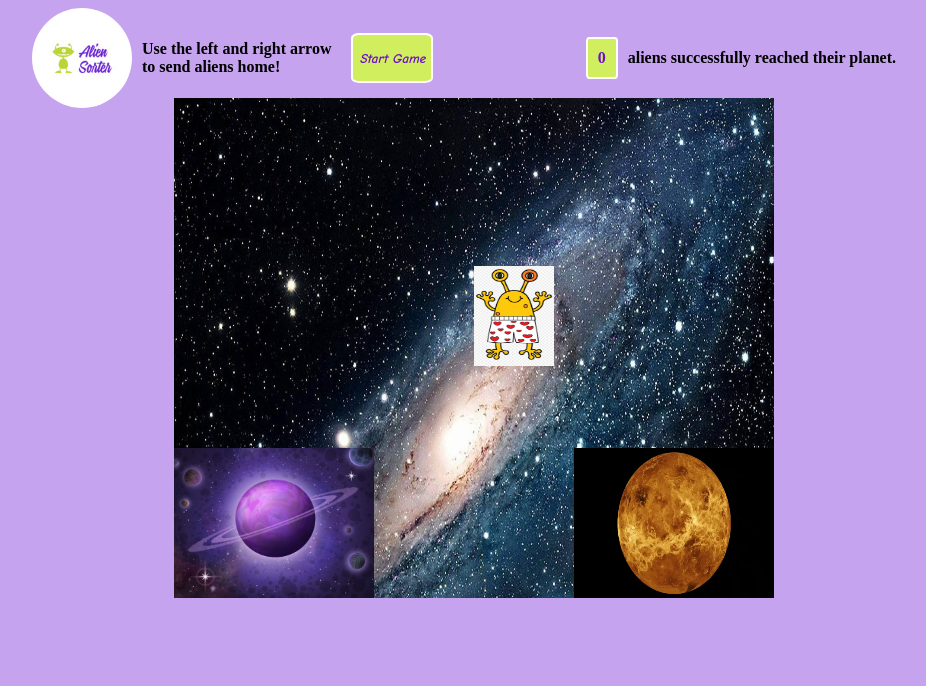
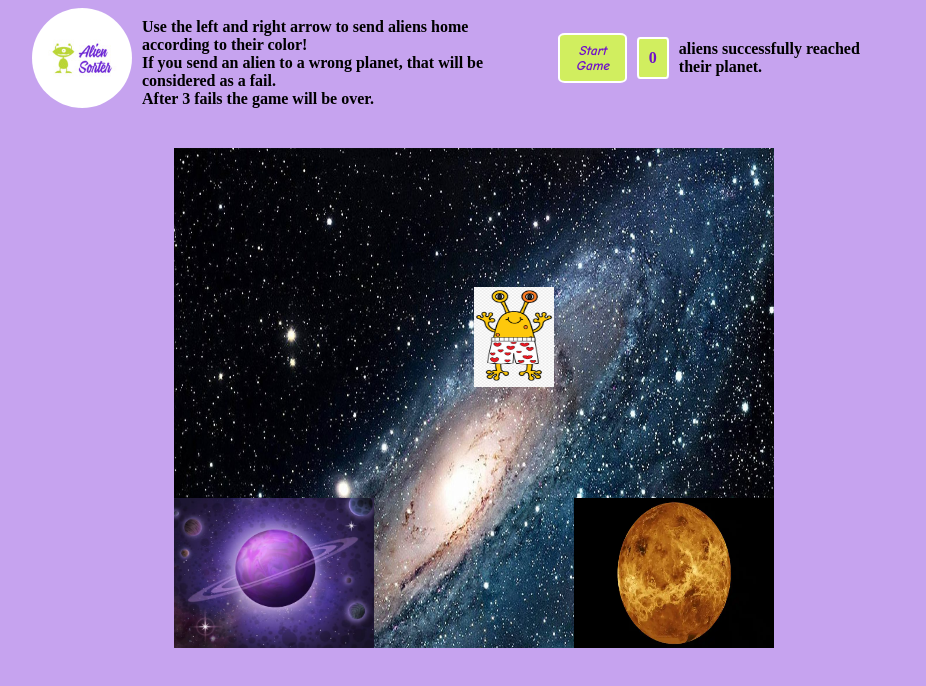
Before and after one commit to EvgeniiaRiaguzova/alien-sorter, a plain HTML site: page index.html in a window 1280 px wide. Both pictures are taken after a click on the button "Start Game". Shown: the whole page, without its empty margins (176-1102 px from the left). Drawn offline with Linux system fonts and the light colour scheme.

Commit message:
changed requestAnimationFrame for setInterval, added more instructions and margin for canvas; still with small bags

```diff
--- a/alien-sorter.js
+++ b/alien-sorter.js
@@ -12,8 +12,8 @@ const myGameArea = {
     if (this.purpAlien !== undefined) {
       this.purpAlien.update();
     }
-    //this.intervalId= setInterval(myGameArea.update(), 20)
-    this.interval=requestAnimationFrame(() => this.update());
+
+    //this.interval=requestAnimationFrame(() => this.update());
   },
 
   start: function () {
@@ -35,8 +35,7 @@ const myGameArea = {
       this.ctx.drawImage(this.imgYellowPlanet, 400, 350, 200, 150);
     };
     this.alienGenerator();
-
-    this.update();
+    this.interval= setInterval(() => this.update(), 20)
   },
 
   alienGenerator: function () {
@@ -53,6 +52,7 @@ const myGameArea = {
         100,
         'yellow'
       );
+      return
     } else {
       console.log('purp' + alienDNA);
       this.purpAlien = new Component(
@@ -63,6 +63,7 @@ const myGameArea = {
         100,
         'purple'
       );
+      return
     }
   },
 
@@ -75,8 +76,8 @@ const myGameArea = {
   stop: function () {
     console.log('test');
     console.log(this.interval);
-    //myGameArea.clearInterval(intervalId)
-    cancelAnimationFrame(this.interval);
+    clearInterval(this.interval)
+    //cancelAnimationFrame(this.interval);
   },
 };
 
@@ -169,21 +170,25 @@ class Component {
         myGameArea.ctx.fillRect(0, 350, 200, 150);*/
         myGameArea.ctx.clearRect(this.x, this.y, 80, 100);
         myGameArea.drawBackground();
+
+        myGameArea.fail += 1;
         myGameArea.alienGenerator();
-        myGameArea.fail += 1;
+        return
       } else {
         myGameArea.score += 1;
         document.getElementById("score").innerHTML=myGameArea.score;
         myGameArea.ctx.clearRect(this.x, this.y, 80, 100);
         myGameArea.drawBackground();
         myGameArea.alienGenerator();
+        return
       }
       //myGameArea.alienGenerator();
-      return;
+
     } else if (this.y == this.canvas.height) {
       myGameArea.ctx.clearRect(this.x, this.y, 80, 100);
       myGameArea.drawBackground();
       myGameArea.alienGenerator();
+      return
     } else if (
       this.y + this.height > this.canvas.height - 150 &&
       this.x + 80 > this.canvas.width - 200
@@ -193,27 +198,30 @@ class Component {
        myGameArea.ctx.fillRect(0, 350, 200, 150);*/
         myGameArea.ctx.clearRect(this.x, this.y, 80, 100);
         myGameArea.drawBackground();
+        myGameArea.fail += 1;
         myGameArea.alienGenerator();
-        myGameArea.fail += 1;
+        return
       } else {
         myGameArea.score += 1;
         document.getElementById("score").innerHTML=myGameArea.score;
         myGameArea.ctx.clearRect(this.x, this.y, 80, 100);
         myGameArea.drawBackground();
         myGameArea.alienGenerator();
+        return
       }
       //myGameArea.alienGenerator();
-      return;
+
     }
     if (myGameArea.fail > 3) {
+
       myGameArea.ctx.font = '44px Bradley Hand';
       myGameArea.ctx.fillText('Game over', 200, 200);
       myGameArea.ctx.fillStyle = 'rgb(209, 238, 95)';
-
+      myGameArea.stop();
       alert(
         `Congrats! ${myGameArea.score} aliens successfully reached their planet.`
       );
-      myGameArea.stop();
+
     }
   }
 
--- a/index.html
+++ b/index.html
@@ -12,7 +12,9 @@
       <div class="game-intro">
         <img src="img/logo_size.jpg" alt="alien-sorter-logo" class="logo-img" />
         <br />
-        <p id="instruction"> <b>Use the left and right arrow <br> to send aliens home!</b></p>
+        <p id="instruction"> <b>Use the left and right arrow to send aliens home according to their color!<br>
+          If you send an alien to a wrong planet, that will be considered as a fail.<br>
+        After 3 fails the game will be over.</b></p>
         <button id="start-button"><b>Start Game</b></button>
       </div>
       <div class="score-tracker">
--- a/style.css
+++ b/style.css
@@ -1,6 +1,8 @@
 body{
     background-color: rgb(198, 163, 239);
     padding-bottom: 20px;
+
+
 }
 .navbar{
     display: flex;
@@ -55,4 +57,5 @@ body{
     flex-direction: row;
     justify-content: center;
     padding-left: 20px;
+    margin: 50px
 }
```
